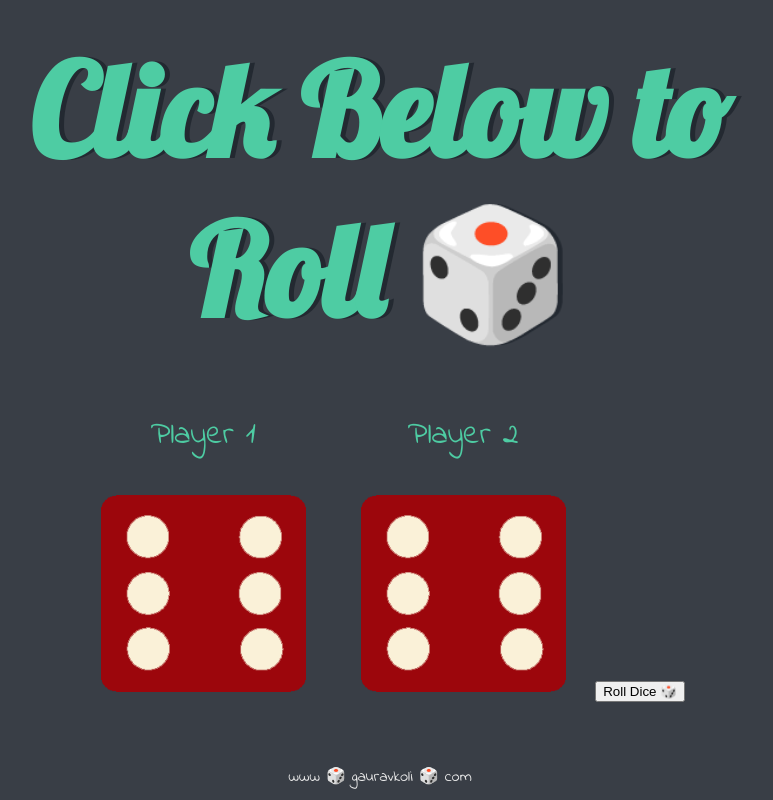
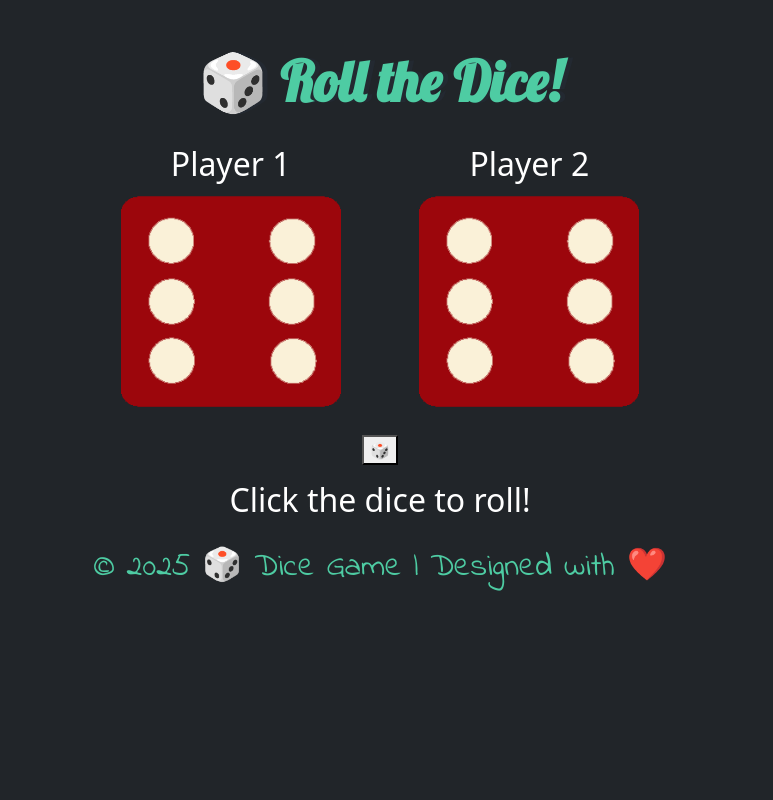
Before and after one commit to Gk091202/Dice-Game, a plain HTML site: page index.html in a window 1280 px wide. Shown: the whole page, without its empty margins (260-1033 px from the left). Drawn offline with nearby package versions, Linux system fonts and the light colour scheme.

Commit message:
Update index.html
Added Bootstrap

```diff
--- a/index.html
+++ b/index.html
@@ -1,34 +1,53 @@
 <!DOCTYPE html>
-<html lang="en" dir="ltr">
-  <head>
-    <meta charset="utf-8">
-    <title>Dicee Game</title>
+<html lang="en">
+<head>
+    <meta charset="UTF-8">
+    <meta name="viewport" content="width=device-width, initial-scale=1.0">
+    <title>Dicee Game 🎲</title>
+
+    <!-- Bootstrap CDN -->
+    <link href="https://cdn.jsdelivr.net/npm/bootstrap@5.3.0/dist/css/bootstrap.min.css" rel="stylesheet">
+
+    <!-- Custom Styles -->
     <link rel="stylesheet" href="styles.css">
+
+    <!-- Google Fonts -->
     <link href="https://fonts.googleapis.com/css?family=Indie+Flower|Lobster" rel="stylesheet">
-  </head>
-  <body>
+</head>
+<body class="bg-dark text-white text-center">
 
-    <div class="container">
-      <h1>Click Below to Roll 🎲</h1>
+    <div class="container mt-5">
+        <h1 class="display-4 fw-bold">🎲 Roll the Dice!</h1>
 
-      <div class="dice">
-        <p>Player 1</p>
-        <img class="img1" src="dice6.png">
-      </div>
+        <div class="row mt-4 justify-content-center">
+            <!-- Player 1 -->
+            <div class="col-md-4 col-6">
+                <h2>Player 1</h2>
+                <img class="img1 dice-img img-fluid" src="dice6.png" alt="Dice">
+            </div>
 
-      <div class="dice">
-        <p>Player 2</p>
-        <img class="img2" src="dice6.png">
-      </div>
+            <!-- Player 2 -->
+            <div class="col-md-4 col-6">
+                <h2>Player 2</h2>
+                <img class="img2 dice-img img-fluid" src="dice6.png" alt="Dice">
+            </div>
+        </div>
 
-      <button id="rollButton">Roll Dice 🎲</button>
+        <!-- Roll Dice Button -->
+        <button id="rollButton" class="dice-button mt-4">🎲</button>
+
+        <!-- Winner Announcement -->
+        <h2 class="mt-3" id="winnerText">Click the dice to roll!</h2>
     </div>
 
+    <footer class="text-muted mt-4">
+        <p>© 2025 🎲 Dice Game | Designed with ❤️</p>
+    </footer>
+
+    <!-- Bootstrap JS -->
+    <script src="https://cdn.jsdelivr.net/npm/bootstrap@5.3.0/dist/js/bootstrap.bundle.min.js"></script>
+
+    <!-- Game Logic -->
     <script src="index.js"></script>
-
-  </body>
-
-  <footer>
-    www 🎲 gauravkoli 🎲 com
-  </footer>
+</body>
 </html>
```
